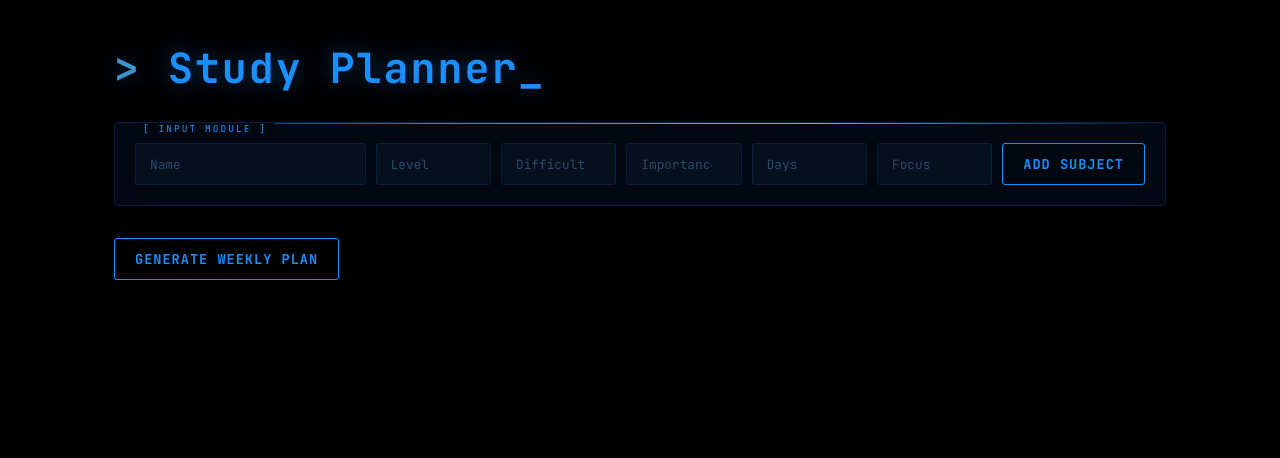
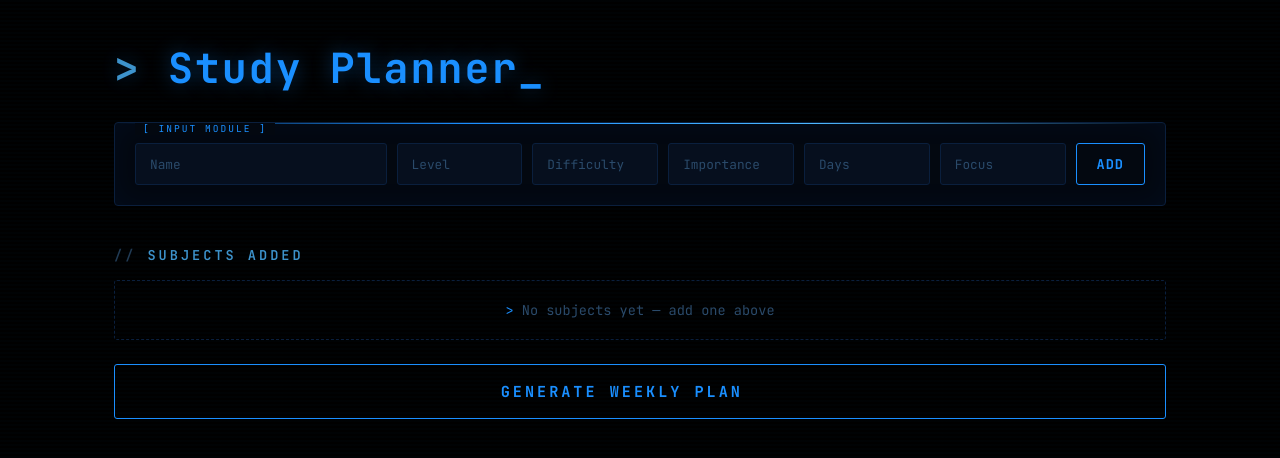
Before and after one commit to basmalamhammed/studying_planner, a React (Vite) app: page / in a window 1280 px wide. Shown: the top 458 px of the page. Built offline with nearby package versions, Linux system fonts and the light colour scheme.

Commit message:
Fix colors and styling

```diff
--- a/src/App.jsx
+++ b/src/App.jsx
@@ -8,7 +8,6 @@ function App() {
   const [importance, setImportance] = useState("");
   const [days, setDays] = useState("");
   const [focus, setFocus] = useState("");
-
   const [subjects, setSubjects] = useState([]);
   const [weeklyPlan, setWeeklyPlan] = useState({});
   const [loading, setLoading] = useState(false);
@@ -16,7 +15,6 @@ function App() {
 
   const backendUrl = "https://studyingplanner-production-caf4.up.railway.app";
 
-  // ======== Validation ========
   const validate = (s) => {
     if (!s.name) return "Enter subject name";
     if (s.level < 1 || s.level > 5) return "Level 1-5";
@@ -27,7 +25,6 @@ function App() {
     return null;
   };
 
-  // ======== Prediction ========
   const getPrediction = async (subject) => {
     try {
       const res = await fetch(`${backendUrl}/predict`, {
@@ -49,7 +46,6 @@ function App() {
     }
   };
 
-  // ======== Add Subject ========
   const addSubject = async () => {
     const newSub = {
       name,
@@ -59,21 +55,23 @@ function App() {
       days: Number(days),
       focus: Number(focus || 1),
     };
-
     const err = validate(newSub);
     if (err) return alert(err);
-
     const prediction = await getPrediction(newSub);
     if (prediction) Object.assign(newSub, prediction);
-
     setSubjects([...subjects, newSub]);
-    setName(""); setLevel(""); setDifficulty(""); setImportance(""); setDays(""); setFocus("");
+    setName(""); setLevel(""); setDifficulty("");
+    setImportance(""); setDays(""); setFocus("");
   };
 
-  // ======== Generate Weekly Plan ========
+  const handleDelete = (index) => {
+    setSubjects(subjects.filter((_, i) => i !== index));
+  };
+
   const generatePlan = async () => {
     if (subjects.length === 0) return alert("Add subjects first!");
-    setLoading(true); setError("");
+    setLoading(true);
+    setError("");
     try {
       const res = await fetch(`${backendUrl}/generate`, {
         method: "POST",
@@ -90,17 +88,21 @@ function App() {
     setLoading(false);
   };
 
-  // ======== Color Helper ========
   const getColor = (name) => {
-    const colors = ["#054a72", "#874747", "#a2d5f2", "#f2a2a2", "#a2f2b5", "#f2e2a2"];
+    const colors = [
+      "rgba(0, 100, 200, 0.3)",
+      "rgba(0, 70, 180, 0.3)",
+      "rgba(0, 120, 220, 0.3)",
+      "rgba(0, 55, 160, 0.3)",
+      "rgba(0, 140, 255, 0.25)",
+      "rgba(10, 80, 190, 0.3)"
+    ];
     return colors[name.split("").reduce((acc, c) => acc + c.charCodeAt(0), 0) % colors.length];
   };
 
-  // ======== Render ========
   return (
     <div className="App">
       <h1>Study Planner</h1>
-
       <div className="inputs">
         <input placeholder="Name" value={name} onChange={(e) => setName(e.target.value)} />
         <input type="number" placeholder="Level" value={level} onChange={(e) => setLevel(e.target.value)} />
@@ -108,38 +110,56 @@ function App() {
         <input type="number" placeholder="Importance" value={importance} onChange={(e) => setImportance(e.target.value)} />
         <input type="number" placeholder="Days" value={days} onChange={(e) => setDays(e.target.value)} />
         <input type="number" placeholder="Focus" value={focus} onChange={(e) => setFocus(e.target.value)} />
-        <button onClick={addSubject}>Add Subject</button>
+        <button onClick={addSubject}>Add</button>
       </div>
 
-      {subjects.length > 0 && (
-        <ul>
+      <h2>Subjects Added</h2>
+      {subjects.length === 0 ? (
+        <p>No subjects yet — add one above</p>
+      ) : (
+        <ul className="subject-list">
           {subjects.map((s, i) => (
             <li key={i} style={{ backgroundColor: getColor(s.name) }}>
-              {s.name} — {s.predicted_hours ?? "N/A"}h — {s.delay_probability ?? "N/A"}% delay
+              <span className="subject-name">{s.name} — Focus: {s.focus} — Days: {s.days}</span>
+              {s.predicted_hours && (
+                <span className="prediction">
+                  {s.predicted_hours}h
+                  {s.warning
+                    ? <span className="warning"> {s.delay_probability}% delay risk</span>
+                    : <span className="safe"> {s.delay_probability}% delay risk</span>
+                  }
+                </span>
+              )}
+              <button className="btn-delete" onClick={() => handleDelete(i)}>Delete</button>
             </li>
           ))}
         </ul>
       )}
 
-      <button onClick={generatePlan}>Generate Weekly Plan</button>
-      {loading && <p>Loading...</p>}
-      {error && <p style={{ color: "red" }}>{error}</p>}
+      <button className="generate-btn" onClick={generatePlan}>
+        {loading ? "Generating..." : "Generate Weekly Plan"}
+      </button>
+
+      {error && <p className="error-msg">{error}</p>}
 
       {Object.keys(weeklyPlan).length > 0 && (
+        <>
+          <h2>Weekly Plan</h2>
           <div className="week-table">
             {Object.entries(weeklyPlan).map(([day, subs]) => (
-            <div key={day}>
+              <div key={day} className="day-column">
                 <h3>{day}</h3>
                 <ul>
                   {subs.map((s, i) => (
                     <li key={i} style={{ backgroundColor: getColor(s.name) }}>
-                    {s.name} — {s.hours} hrs
+                      {s.name} - {s.hours} hrs
                     </li>
                   ))}
                 </ul>
               </div>
             ))}
           </div>
+        </>
       )}
     </div>
   );
```
Lines whose indentation alone changed are shown as unchanged.
